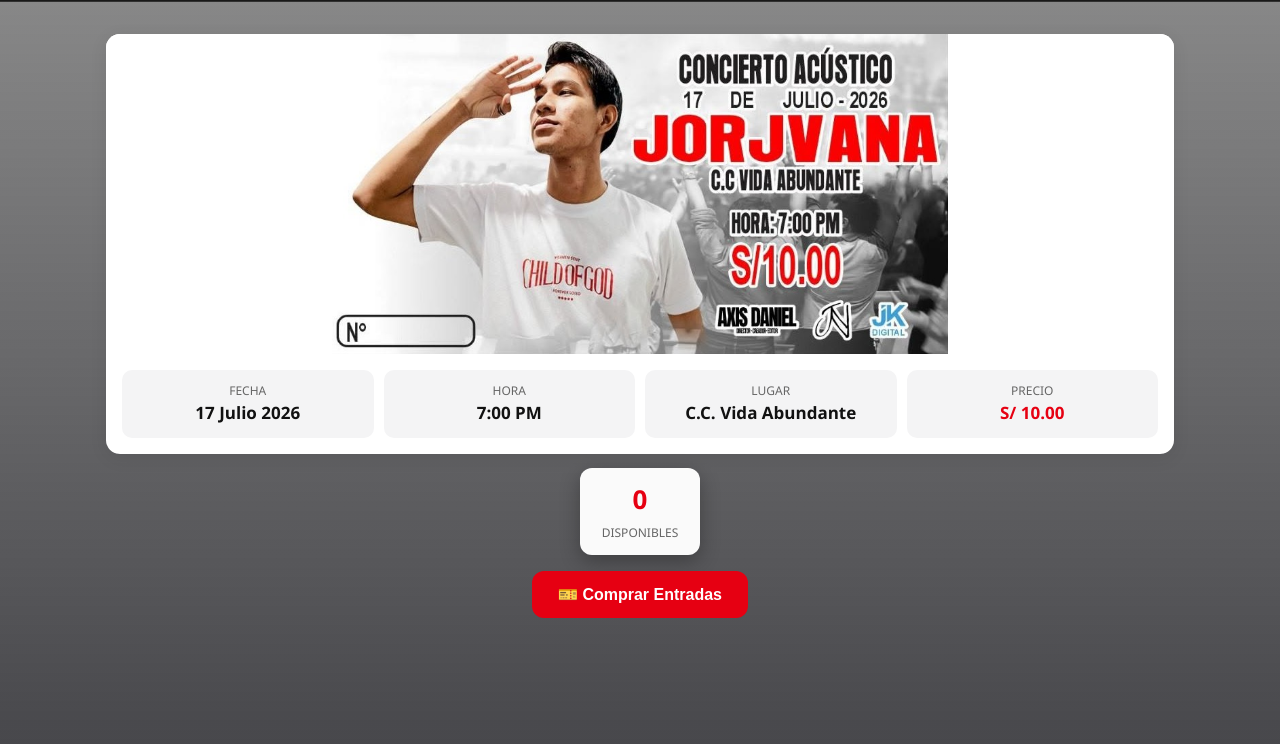
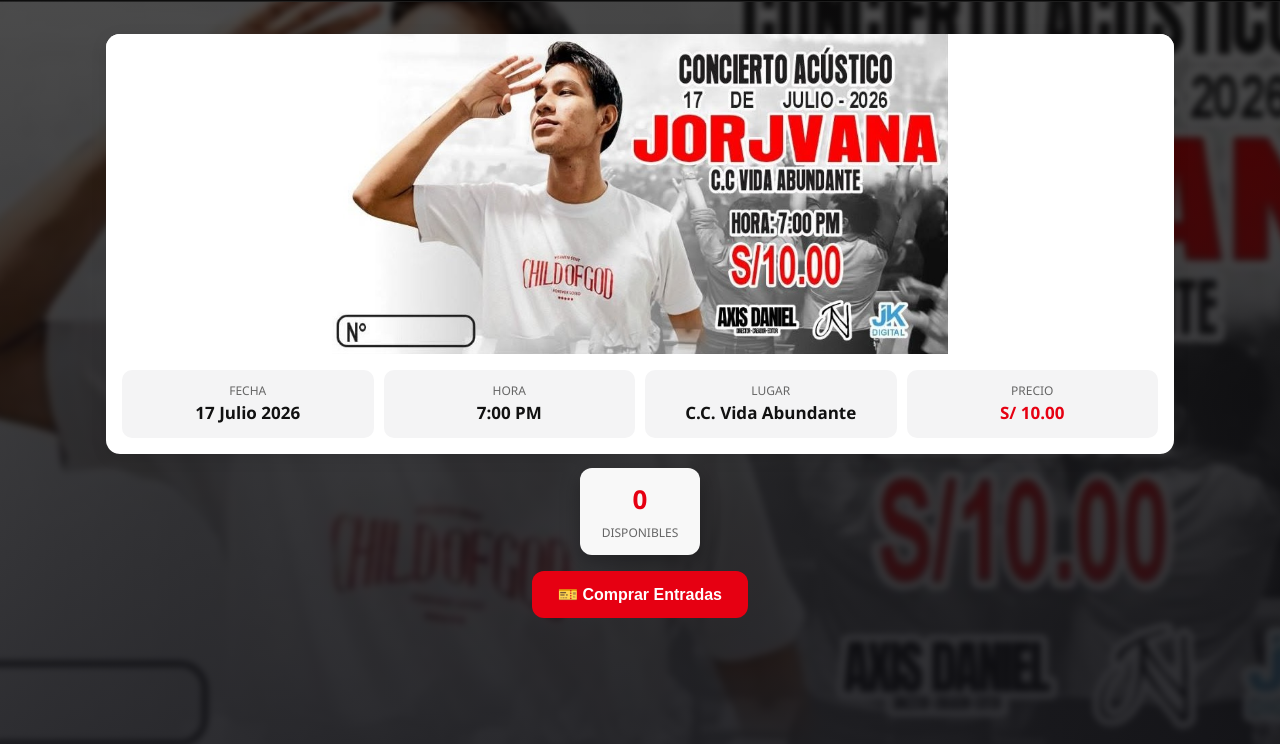
Before and after one commit to Manrique94/concierto-jorjvana, a website: page index.html in a window 1280 px wide. Shown: the part 56-800 px from the top of the page. Drawn offline with nearby package versions, Linux system fonts and the light colour scheme; no server answers.

Commit message:
Corrige rutas de imagenes rotas tras la reorganizacion
El fondo difuminado (css/style.css) y la imagen base del PDF de
entradas (admin.html) seguian apuntando a las rutas anteriores a
mover los assets a assets/images/.

```diff
--- a/css/style.css
+++ b/css/style.css
@@ -6,7 +6,7 @@
 body{font-family:'Segoe UI',system-ui,Arial,sans-serif;color:var(--negro);line-height:1.5;position:relative;min-height:100vh}
 /* Fondo fijo con la imagen del concierto */
 body::before{content:"";position:fixed;inset:0;z-index:-2;
-  background:url('concierto.jpg') center/cover no-repeat fixed;
+  background:url('../assets/images/concierto.jpg') center/cover no-repeat fixed;
   filter:blur(3px) brightness(.55);transform:scale(1.05)}
 body::after{content:"";position:fixed;inset:0;z-index:-1;
   background:linear-gradient(180deg,rgba(0,0,0,.45),rgba(20,20,25,.78))}
```
Also changed, not shown: admin.html (+1 -1 lines).
